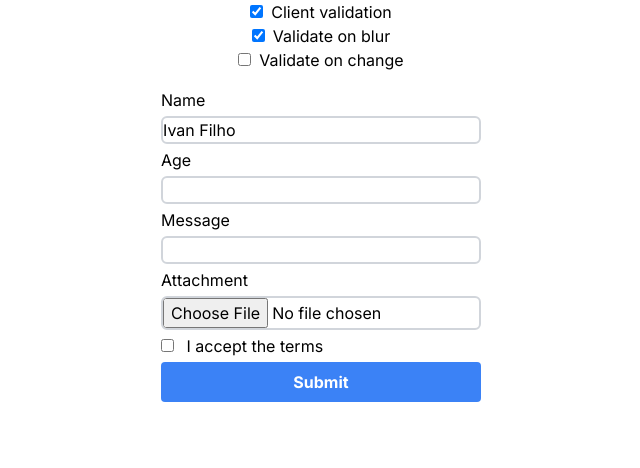
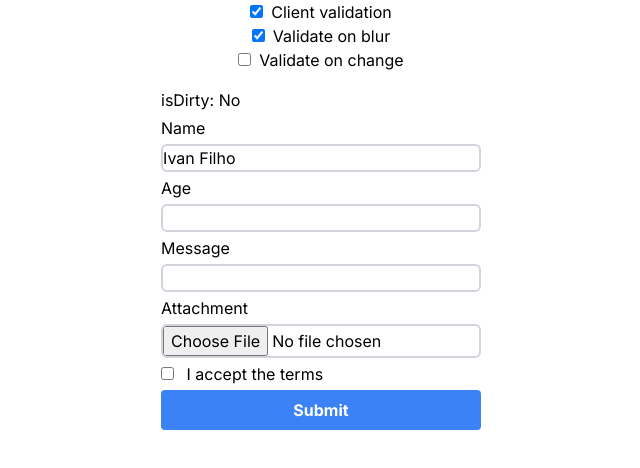
Before and after one commit to ivanfilhoz/safe-form, a Next.js app: page / in a window 1280 px wide. Shown: the top 468 px of the page, without its empty margins (319-959 px from the left). Built offline with nearby package versions, Linux system fonts and the light colour scheme.

Commit message:
feat: add values, setValues and isDirty

```diff
--- a/app/forms/hello/form.tsx
+++ b/app/forms/hello/form.tsx
@@ -22,6 +22,7 @@ export const HelloForm = ({
     fieldErrors,
     response,
     isPending,
+    isDirty,
     getField,
     setField,
     validateField
@@ -48,6 +49,7 @@ export const HelloForm = ({
 
   return (
     <form {...connect()} className='flex flex-col w-[320px] gap-1 mt-4'>
+      isDirty: {isDirty ? 'Yes' : 'No'}
       <label htmlFor='name'>Name</label>
       <input {...bindField('name')} autoComplete='off' />
       {fieldErrors.name && (
--- a/package.json
+++ b/package.json
@@ -1,6 +1,6 @@
 {
   "name": "safe-form",
-  "version": "0.2.6",
+  "version": "0.3.1",
   "description": "⚡️ End-to-end type-safety from client to server.",
   "main": "dist/safe-form.es.js",
   "types": "dist/index.d.ts",
--- a/src/useForm.ts
+++ b/src/useForm.ts
@@ -42,6 +42,9 @@ type UseFormReturn<Input extends FormInput, FormResponse> = {
   response: FormResponse | null
   fieldErrors: FormFieldErrors<Input>
   isPending: boolean
+  isDirty: boolean
+  values: Input
+  setValues: (values: Input) => void
   connect: () => FormHTMLAttributes<HTMLFormElement>
   getAll: () => Input
   validateAll: () => boolean
@@ -69,6 +72,7 @@ export const useForm = <Input extends FormInput, FormResponse>({
     { [field in keyof Input]?: RefObject<BindableField> } | null
   >(null)
   const [isPending, startTransition] = useTransition()
+  const [isDirty, setIsDirty] = useState(false)
   const [formState, formAction] = useFormState(action, initialState ?? null)
   const [fieldErrors, setFieldErrors] = useState<FormFieldErrors<Input>>({})
   const [values, setValues] = useState<Input>(
@@ -128,6 +132,10 @@ export const useForm = <Input extends FormInput, FormResponse>({
 
   const setField = useCallback(
     <Field extends keyof Input>(name: keyof Input, value: Input[Field]) => {
+      if (value !== values[name]) {
+        setIsDirty(true)
+      }
+
       setValues((values) => ({
         ...values,
         [name]: value
@@ -138,9 +146,6 @@ export const useForm = <Input extends FormInput, FormResponse>({
 
   const validateField = useCallback(
     <Field extends keyof Input>(name: Field) => {
-      // If there is no schema, skip validation
-      if (!schema) return true
-
       // If it's a bound field, get the value from the ref
       let value = values[name]
       if (inputRef.current?.[name]?.current) {
@@ -149,11 +154,19 @@ export const useForm = <Input extends FormInput, FormResponse>({
         ) as Input[Field]
       }
 
+      // Set the field as dirty if the value has changed
+      if (value !== initialValues?.[name]) {
+        setIsDirty(true)
+      }
+
+      // If there is no schema, skip validation
+      if (!schema) return true
+
+      // Validate a single field
       const validation = schema.safeParse({
         [name]: value
       })
 
-      // Validate a single field
       if (!validation.success) {
         const errors = parseZodError<Input>(validation.error)[name]
 
@@ -243,6 +256,7 @@ export const useForm = <Input extends FormInput, FormResponse>({
       onError?.(formState?.error ?? null, formState?.fieldErrors ?? null)
     }
     if (formState?.response) {
+      setIsDirty(false)
       onSuccess?.(formState.response)
     }
   }, [formState])
@@ -253,6 +267,9 @@ export const useForm = <Input extends FormInput, FormResponse>({
     fieldErrors:
       formState?.fieldErrors ?? fieldErrors ?? ({} as FormFieldErrors<Input>),
     isPending,
+    isDirty,
+    values,
+    setValues,
     getAll,
     validateAll,
     getField,
```
